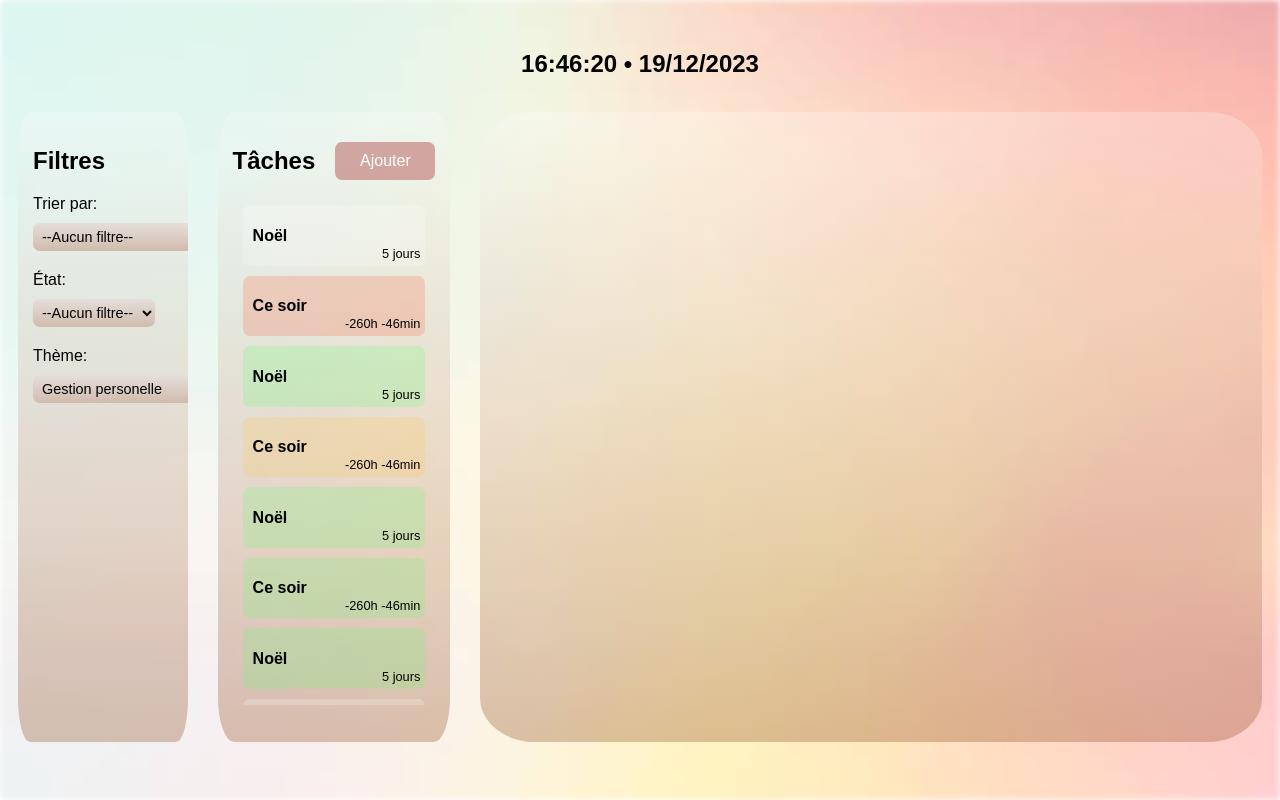
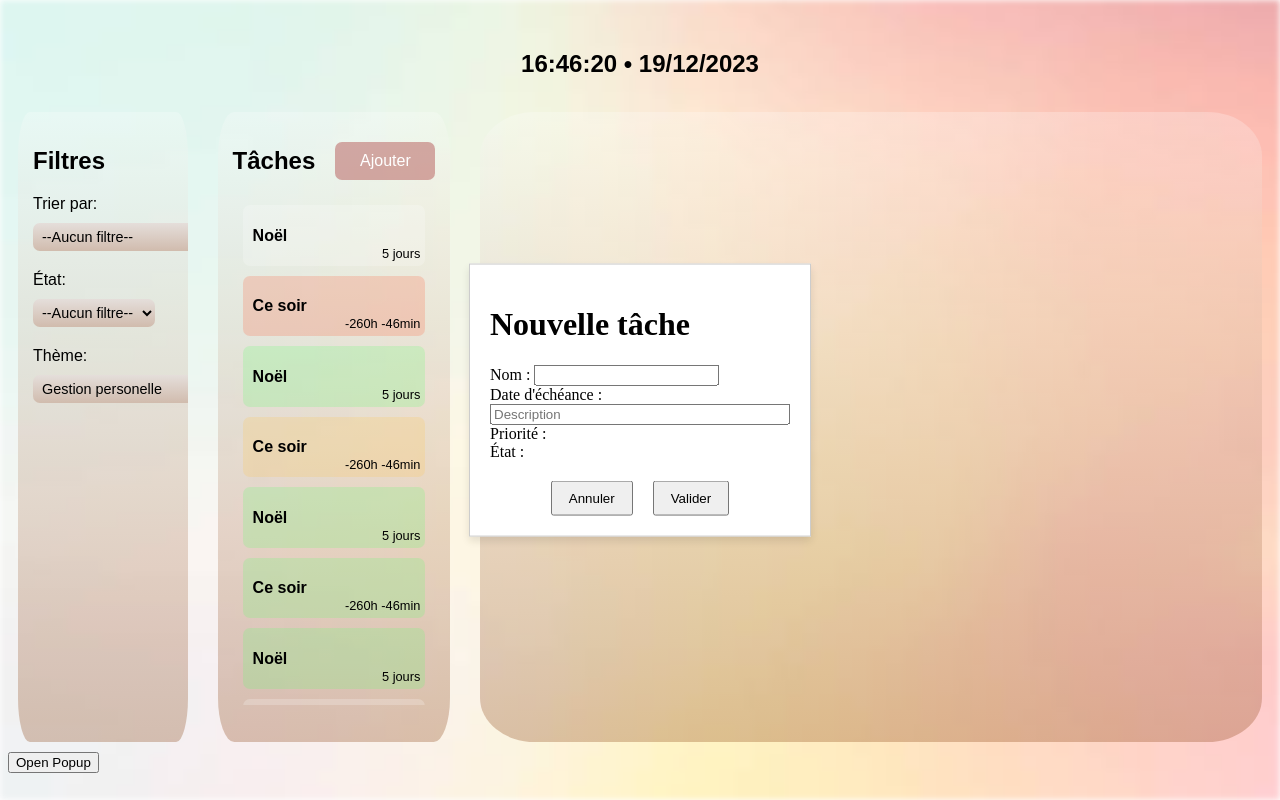
Before and after one commit to Gibus21250/CWA, an Angular app: page /popup in a window 1280 px wide. Before the commit this address led to /. Built offline with nearby package versions, Linux system fonts and the light colour scheme.

Commit message:
Ajout popup création avec routage

```diff
--- a/src/app/accueil/accueil.component.html
+++ b/src/app/accueil/accueil.component.html
@@ -31,6 +31,10 @@
             <app-details-tache></app-details-tache>
         </div>
     </div>
+
+
 </body>
 
-<footer></footer>
+<footer>
+    <button (click)="showPopup()">Open Popup</button>
+</footer>
--- a/src/app/accueil/accueil.component.ts
+++ b/src/app/accueil/accueil.component.ts
@@ -1,5 +1,6 @@
 import { Component, OnInit } from '@angular/core';
 import { interval } from 'rxjs';
+import { Router } from '@angular/router';
 
 @Component({
   selector: 'app-accueil',
@@ -11,7 +12,7 @@ export class AccueilComponent implements OnInit{
   dateActuelle: string | undefined;
 
   ngOnInit(): void {
-    //Première initialisation de l'hrologe
+    //Première initialisation de l'horloge
     this.updateDate();
 
     //On s'abonne à une clock de 1s, pour executer le code actualisant l'horloge dans l'affichage
@@ -25,4 +26,14 @@ export class AccueilComponent implements OnInit{
     this.dateActuelle = date.getHours() + ':' + date.getMinutes() + ':' + date.getSeconds() + ' • ' + date.getDate() + '/' + (date.getMonth()+1) + '/' + date.getFullYear();
   }
 
+  //POPUP
+  constructor(private router: Router) {}
+
+  // Méthode pour afficher la popup
+  showPopup() {
+    this.router.navigate(['/popup']);
+  }
+
+
+
 }
--- a/src/app/app-routing.module.ts
+++ b/src/app/app-routing.module.ts
@@ -1,7 +1,10 @@
 import { NgModule } from '@angular/core';
 import { RouterModule, Routes } from '@angular/router';
+import { PopupComponent } from './views/popup/popup.component';
 
-const routes: Routes = [];
+const routes: Routes = [
+  { path: 'popup', component: PopupComponent },
+];
 
 @NgModule({
   imports: [RouterModule.forRoot(routes)],
--- /dev/null
+++ b/src/app/views/popup/popup.component.css
@@ -0,0 +1,29 @@
+
+.popup-container {
+    position: fixed;
+    top: 50%;
+    left: 50%;
+    transform: translate(-50%, -50%);
+    background-color: white;
+    padding: 20px;
+    border: 1px solid #ccc;
+    box-shadow: 0 4px 8px rgba(0, 0, 0, 0.1);
+    width: 300px; /* Ajustez la largeur selon vos besoins */
+  }
+
+  .popup-buttons {
+    margin-top: 20px;
+    display: flex;
+    justify-content: center;
+  }
+
+  .popup-buttons button {
+    margin: 0 10px;
+    padding: 8px 16px;
+    cursor: pointer;
+  }
+
+  .textarea {
+    width: 100%;
+    box-sizing: border-box;
+  }
--- /dev/null
+++ b/src/app/views/popup/popup.component.html
@@ -0,0 +1,38 @@
+
+  <div class="popup-container">
+    <!-- Contenu de votre popup -->
+
+    <h1>Nouvelle tâche</h1>
+    <form>
+      <!-- Vos champs de formulaire vont ici -->
+      <label for="nom">Nom : </label>
+      <input type="text" id="nom" name="nom" required>
+
+      <br>
+
+      <label for="dateEcheance">Date d'échéance :</label>
+      <!-- Insérer pour la date-->
+
+      <br>
+      <!-- Insérer pour la description-->
+      <input type="textarea" class="textarea" placeholder="Description">
+
+      <br>
+
+      <label for="priorite">Priorité :</label>
+      <!-- Insérer pour les bulles et celle sélectionnée faire un contour d'une couleur différente / bordure -->
+
+      <br>
+
+      <label for="priorite">État :</label>
+      <!-- Insérer pour 3 états (à faire, en cours, terminé) boutons radios ? Liste ? -->
+
+
+    </form>
+
+    <div class="popup-buttons">
+      <button (click)="closePopup()">Annuler</button>
+      <button (click)="submit()">Valider</button>
+    </div>
+
+  </div>
--- /dev/null
+++ b/src/app/views/popup/popup.component.ts
@@ -0,0 +1,23 @@
+import { Component } from '@angular/core';
+import { Router } from '@angular/router';
+
+@Component({
+  selector: 'app-popup',
+  templateUrl: './popup.component.html',
+  styleUrls: ['./popup.component.css']
+})
+export class PopupComponent {
+
+  constructor(private router: Router) {}
+
+  // Fermer la popup
+  closePopup() {
+    this.router.navigate(['/']);
+  }
+
+  //Valider la création de tâche
+  submit() {
+    // Logique pour soumettre la tache
+  }
+
+}
```
Also changed, not shown: src/app/app.module.ts (+6 -2 lines), 1 other file (tests, documents, lock files or other folders).
